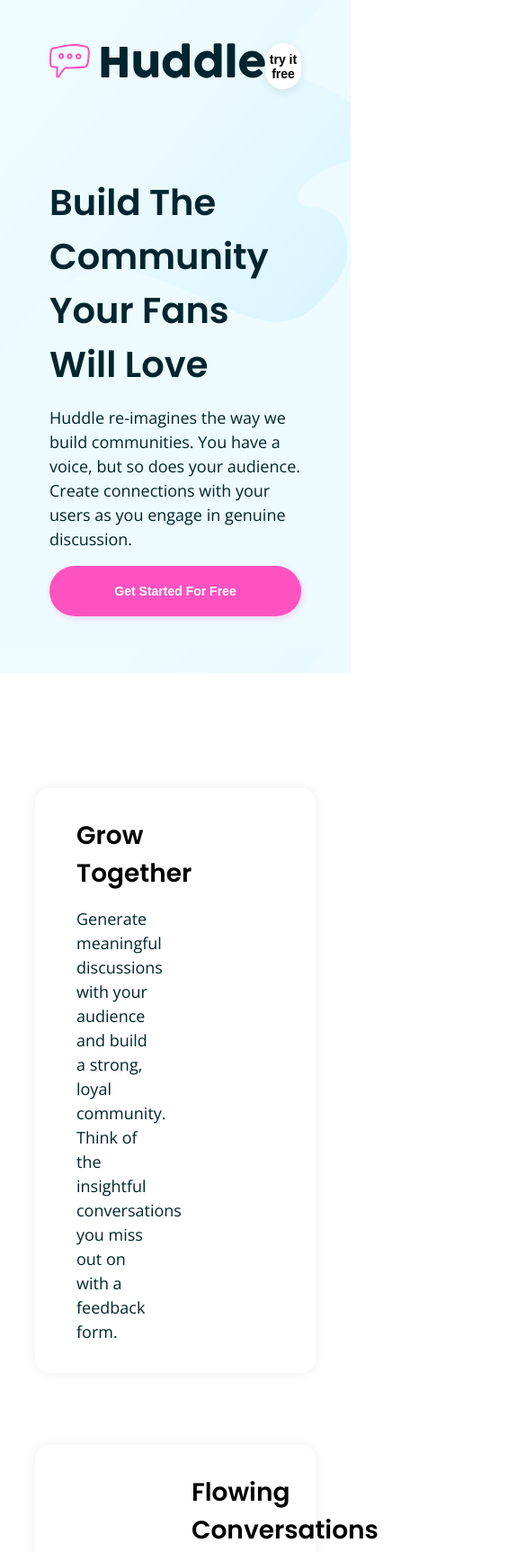
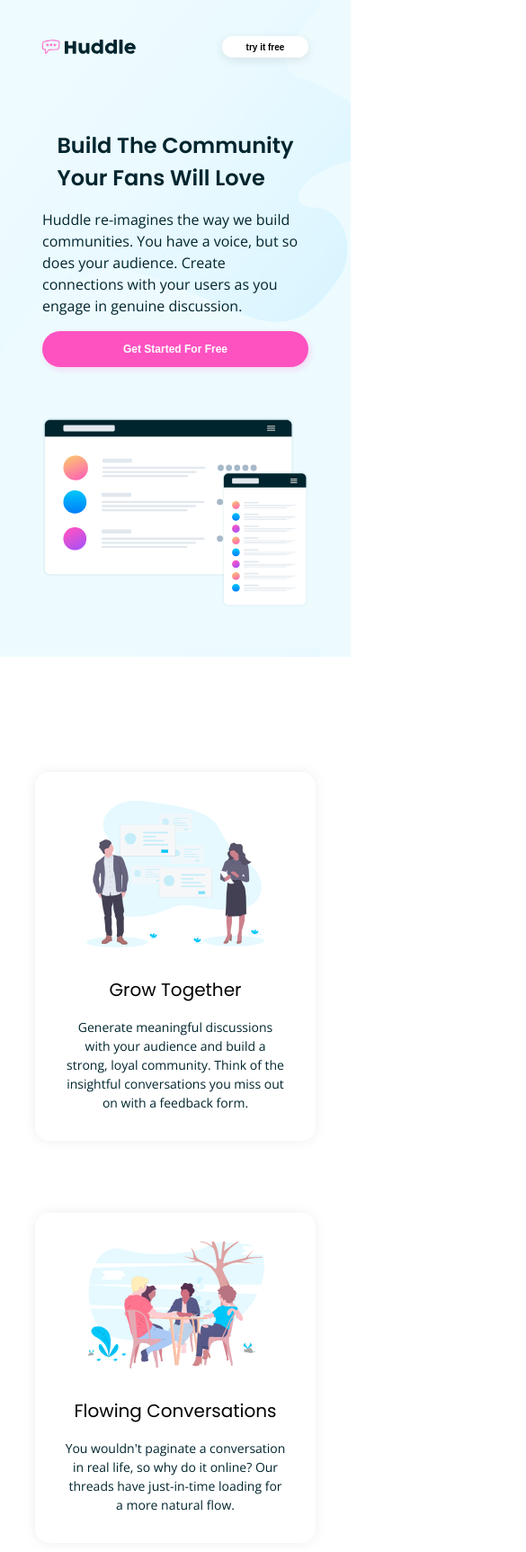
Before and after one commit to passumtornado/huddle_app, a plain HTML site: page index.html in a window 390 px wide. Shown: the top 1725 px of the page at 90% size, 585 px wide, since content can reach past the window. Drawn offline with nearby package versions, Linux system fonts and the light colour scheme.

Commit message:
responsive update

```diff
--- a/index.html
+++ b/index.html
@@ -13,7 +13,7 @@
 <body>
 	<header>
 		<div class="margin_section" id="logo">
-			<h2><img src="./images/logo.svg"></h2>
+			<img src="./images/logo.svg">
 			<button class="btn btn-secondary">try it free</button>
 		</div>
 		<div class="margin_section" id="banner">
--- a/styles/style.css
+++ b/styles/style.css
@@ -279,3 +279,123 @@ footer .logo {
 	font-size: 12px;
 	line-height: 18px;
 }
+
+@media screen and (max-width: 768px) {
+	#banner{
+		justify-content: center;
+		flex-direction: column;
+	}
+	#logo{
+		display: flex;
+		/* justify-content: center; */
+		align-items:center;
+	}
+	#logo img{
+
+		width:104px;
+		height:16px;
+	}
+	.btn{
+		width:96px;
+		height:24px;
+		font-size: 10px;
+	}
+	.margin_section{
+		padding: 0.5rem;
+		margin: 2rem auto;
+	}
+	h1{
+		font-size: 24px;
+		line-height: 36px;
+	}
+	h2{
+		font-weight: 400;
+		font-size: 20px;
+		line-height: 30px;
+	}
+	p{
+		font-size:16px;
+		line-height:24px;
+	}
+	.banner_content{
+		justify-content:center;
+		align-items: center;
+	}
+	.banner_content .btn{
+		width:100%;
+	}
+	.btn-primary{
+		height: 40px;
+		width: 240px;
+		font-size: 12px;
+	}
+	.main-content{
+		flex-direction: column-reverse;
+		gap: 2rem;
+		padding:2rem;
+	}
+	#flowing_conversation{
+		flex-direction: column;
+	}
+	.main {
+		margin-top: 1rem;
+		width:100%;
+	}
+	.main-content p{
+		font-size: 14px;
+		line-height: 21px;
+		width:100%;
+		text-align: center;
+		row-gap: 0.2rem;
+	}
+	.main-subcontent{
+		width:100%;
+		justify-content:center;
+		align-items: center;
+	}
+	.main-image {
+	    width: 100%;
+		justify-content: center;
+		align-items:center;
+    }
+	.main-image img{
+		width:80%;
+		height: 80%;
+	}
+	footer{
+	  min-height:700px;
+	  margin-top: 2rem;
+	}
+	footer  #black{
+		/* margin:5rem; */
+		height:100vh;
+	}
+	#community{
+		width: 352px;
+		height:170px;
+		top:-5rem;
+	}
+	#community p{
+		font-size: 18px;
+        line-height: 30px;
+		text-align: center;
+	}
+	.footer-nav{
+		flex-direction: column;
+		justify-content: center;
+		gap:1rem;
+	}
+	.col_4{
+		justify-content: center;
+		align-items:center;
+		gap: 1rem;
+		width:100%;
+	}
+	.col_4 .socials{
+		justify-content:center;
+		align-items:center;
+	}
+	.col_4  span {
+		text-align: center;
+	}
+}
```
